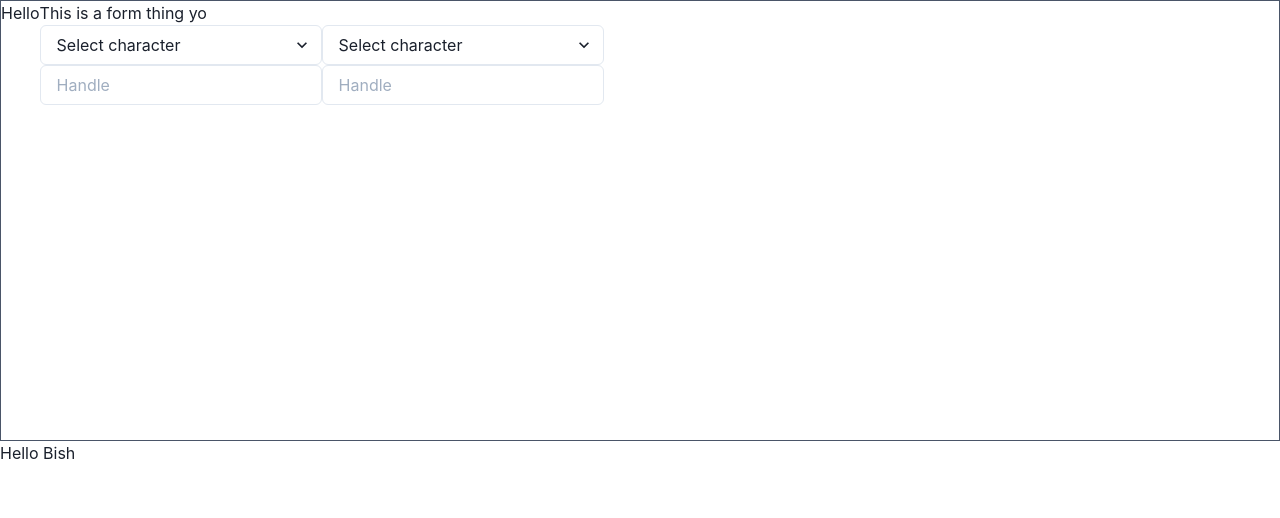
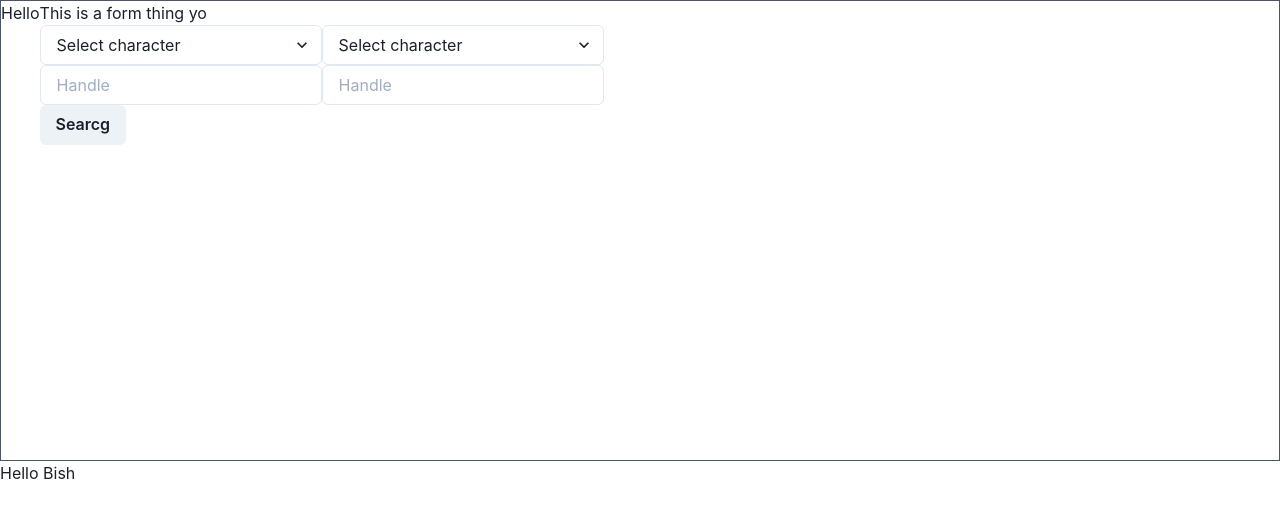
Before and after one commit to donovangomez/ultimax-replays, a Next.js app: page / in a window 1280 px wide. Shown: the top 518 px of the page. Built offline with nearby package versions, Linux system fonts and the light colour scheme.

Commit message:
add hella properties from index to Form component

```diff
--- a/components/Form.js
+++ b/components/Form.js
@@ -3,20 +3,39 @@ import PlayerOneCharacter from "./PlayerOneCharacter";
 import PlayerTwoCharacter from "./PlayerTwoCharacter";
 import PlayerOneInput from "./PlayerOneInput";
 import PlayerTwoInput from "./PlayerTwoInput";
-import { Flex } from "@chakra-ui/react";
+import { Flex, Button } from "@chakra-ui/react";
 
-export default function Form() {
+export default function Form({
+  characterOne,
+  characterTwo,
+  setCharacterOne,
+  setCharacterTwo,
+  playerOne,
+  setPlayerOne,
+  playerTwo,
+  setPlayerTwo,
+  characterSearchHandler,
+}) {
   return (
     <form>
       <h2>This is a form thing yo</h2>
       <Flex>
-        <PlayerOneCharacter />
-        <PlayerTwoCharacter />
+        <PlayerOneCharacter
+          characterOne={characterOne}
+          setCharacterOne={setCharacterOne}
+        />
+        <PlayerTwoCharacter
+          characterTwo={characterTwo}
+          setCharacterTwo={setCharacterTwo}
+        />
       </Flex>
       <Flex>
-        <PlayerOneInput />
-        <PlayerTwoInput />
+        <PlayerOneInput playerOne={playerOne} setPlayerOne={setPlayerOne} />
+        <PlayerTwoInput playerTwo={playerTwo} setPlayerTwo={setPlayerTwo} />
       </Flex>
+      <Button type="submit" onClick={characterSearchHandler}>
+        Searcg
+      </Button>
     </form>
   );
 }
--- a/components/PlayerOneCharacter.js
+++ b/components/PlayerOneCharacter.js
@@ -1,8 +1,12 @@
 import React from "react";
 import { Select, Flex, Text } from "@chakra-ui/react";
-export default function PlayerOneCharacter() {
+export default function PlayerOneCharacter({ characterOne, setCharacterOne }) {
   return (
-    <Select placeholder="Select character">
+    <>
+      <Select
+        onChange={(e) => setCharacterOne(e.target.value)}
+        placeholder="Select character"
+      >
         <option value="Aigis">Aigis</option>
         <option value="Akihiko">Akihiko</option>
         <option value="Elizabeth">Elizabeth</option>
@@ -24,5 +28,8 @@ export default function PlayerOneCharacter() {
         <option value="Yukari">Yukari</option>
         <option value="Yukiko">Yukiko</option>
       </Select>
+
+      {characterOne}
+    </>
   );
 }
--- a/pages/index.js
+++ b/pages/index.js
@@ -1,13 +1,34 @@
 import styles from "../styles/Home.module.css";
 import Form from "../components/Form";
 import { Flex } from "@chakra-ui/react";
+import { useState, useEffect } from "react";
 
 export default function Home() {
+  const [characterOne, setCharacterOne] = useState("");
+  const [characterTwo, setCharacterTwo] = useState("");
+  const [playerOne, setPlayerOne] = useState("");
+  const [playerTwo, setPlayerTwo] = useState("");
+
+  // search character function
+  const characterSearchHandler = (e) => {
+    console.log("handler worked!");
+  };
+
   return (
     <Flex as="main" minH="100vh" direction="column">
       <Flex flex="1" border="1px" borderColor="gray.600">
         <h2>Hello</h2>
-        <Form />
+        <Form
+          characterOne={characterOne}
+          characterTwo={characterTwo}
+          setCharacterOne={setCharacterOne}
+          setCharacterTwo={setCharacterTwo}
+          playerOne={playerOne}
+          playerTwo={playerTwo}
+          setPlayerOne={setPlayerOne}
+          setPlayerTwo={setPlayerTwo}
+          characterSearchHandler={characterSearchHandler}
+        />
       </Flex>
       <Flex flex="1">
         <h2>Hello Bish</h2>
```
Lines whose indentation alone changed are shown as unchanged.
